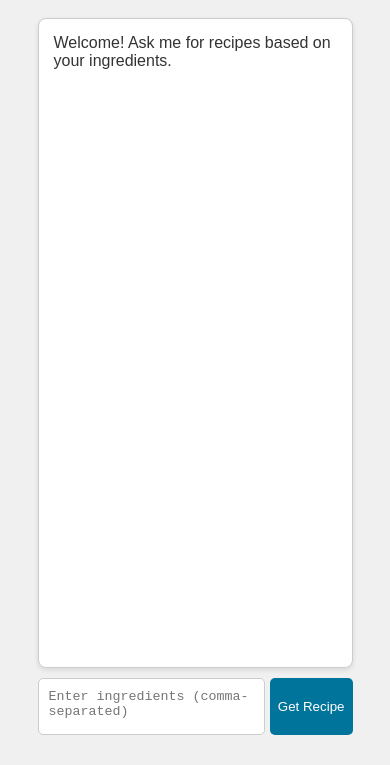
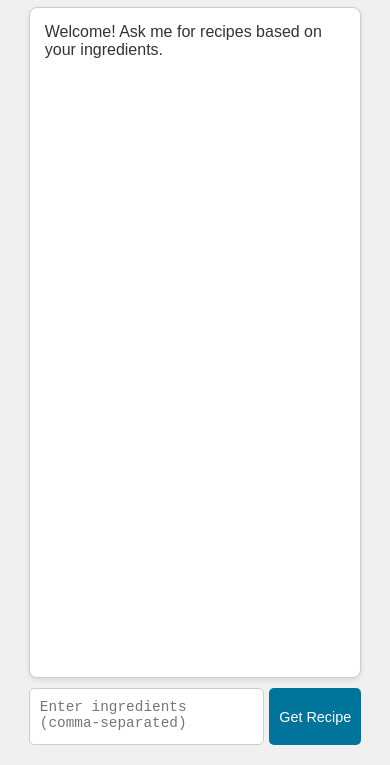
Before and after one commit to heytanix/HostelFoodBot, a plain HTML site: page index.html in a window 390 px wide. Shown: the part 119-884 px from the top of the page. Drawn offline with Linux system fonts and the light colour scheme.

Commit message:
Update index.html

```diff
--- a/index.html
+++ b/index.html
@@ -27,9 +27,9 @@
         .chat-container {
             display: flex;
             flex-direction: column;
-            width: 90%;
+            width: 95%;
             max-width: 600px;
-            height: 80vh;
+            height: 85vh;
         }
         .chat-output {
             flex-grow: 1;
@@ -57,15 +57,17 @@
             min-height: 40px;
             max-height: 100px;
             overflow-y: auto;
+            font-size: 1rem;
         }
         .input-container button {
-            padding: 10px;
+            padding: 12px;
             background-color: #00749b;
             color: white;
             border: none;
             border-radius: 5px;
             cursor: pointer;
             margin-left: 5px;
+            font-size: 1rem;
         }
         @media (max-width: 768px) {
             .header {
@@ -74,13 +76,15 @@
                 margin-bottom: 10px;
             }
             .chat-container {
-                height: 85vh;
+                height: 90vh;
             }
             .input-container textarea {
                 min-height: 35px;
+                font-size: 0.9rem;
             }
             .input-container button {
-                padding: 8px;
+                padding: 10px;
+                font-size: 0.9rem;
             }
         }
     </style>
```
